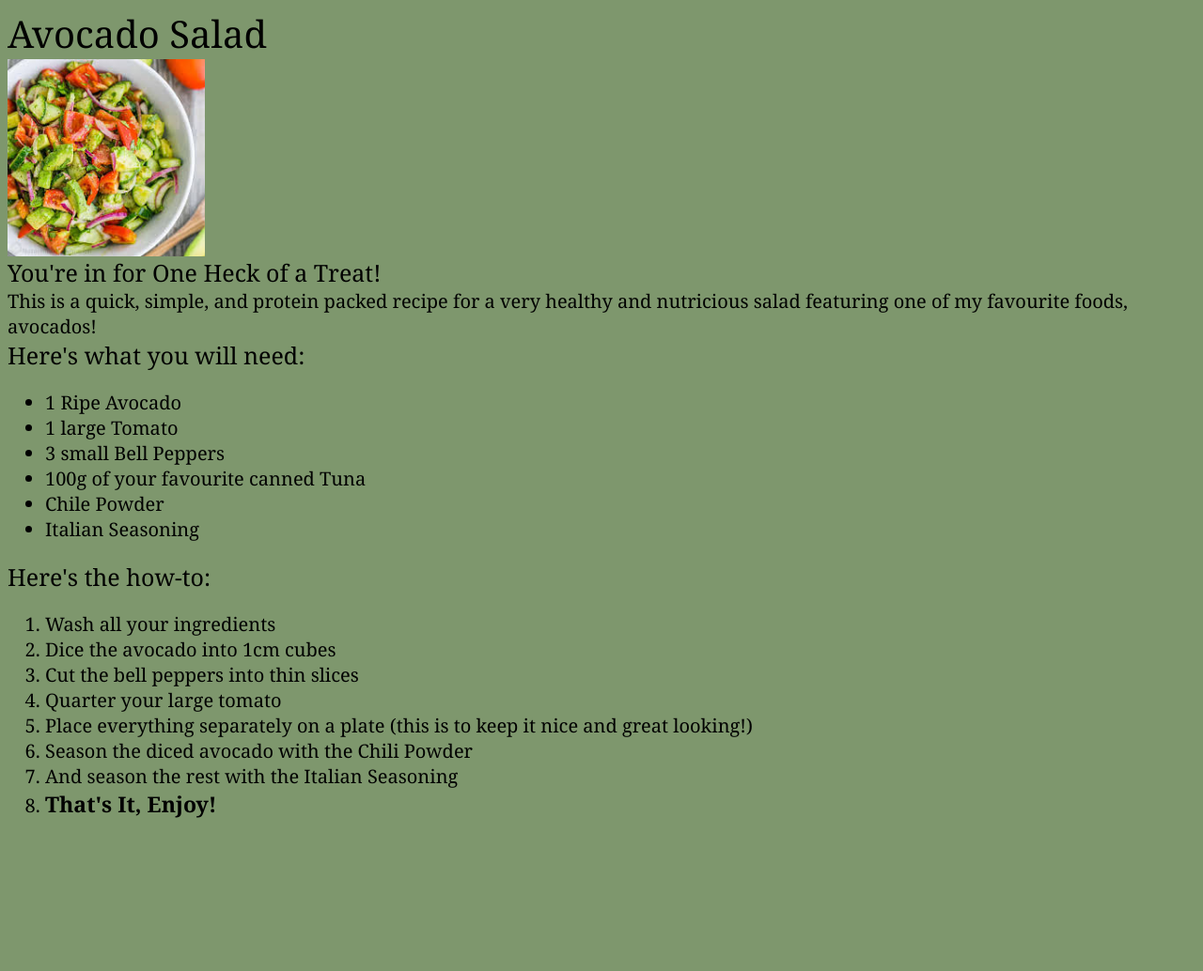
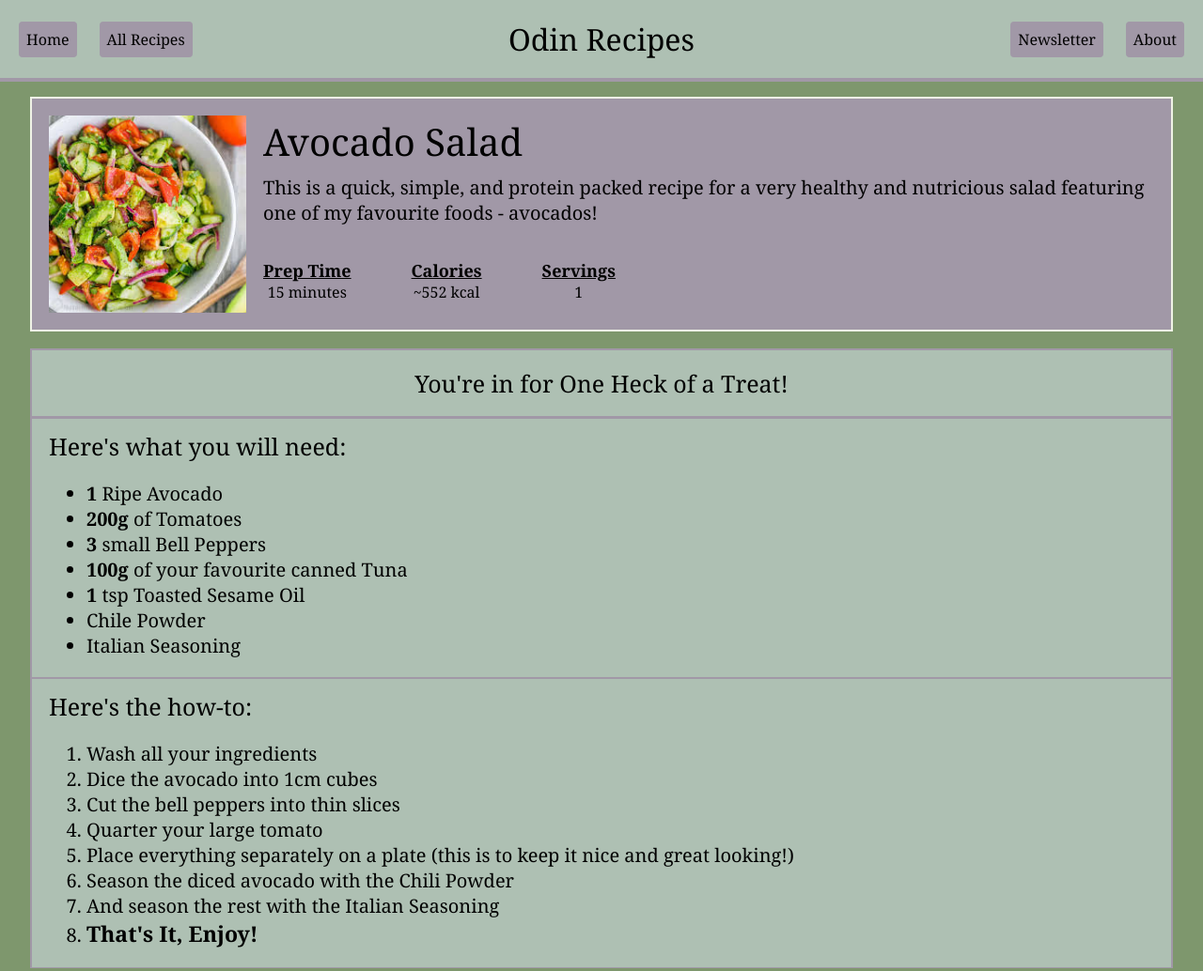
Before and after one commit to UltraForte/odin-recipes, a plain HTML site: page recipes/avocadosalad.html in a window 1280 px wide. Shown: the whole page at 94% size. Before the commit the page ends 900 px from the top, so only its background shows below. Drawn offline with Linux system fonts and the light colour scheme.

Commit message:
create CSS files for each page individualy link the correct stylesheets to the correct pages add divs to Avocado page and prep for adding CSS

```diff
--- a/recipes/avocadosalad.html
+++ b/recipes/avocadosalad.html
@@ -3,33 +3,64 @@
 <head>
     <meta charset="UTF-8">
     <title>Avocado Salad</title>
-    <link rel="stylesheet" href="recipestyle.css">
+    <link rel="stylesheet" href="avocadostyle.css">
     <style>html {background-color: rgb(126, 151, 109);}</style>
 </head>
 <body>
-    <h1>Avocado Salad</h1>
+    <div class="logo">
+        <div class="leftlinks">
+            <a class="homelink" rel="homelink" href="../index.html">Home</a>
+            <a class="homelink" href="#">All Recipes</a>
+        </div>
+        <div id="logotext">Odin Recipes</div>
+        <div class="rightlinks">
+            <a class="homelink" href="#">Newsletter</a>
+            <a class="homelink" href="#">About</a>
+        </div>
+    </div>
+
+
+    <div class="herobanner">
         <img src="../images/avocadosalad.jpeg"
          alt="Avocado Salad Photo">
-
-    <h2>You're in for One Heck of a Treat!</h2>
+        <div class="bannertext">
+            <h1>Avocado Salad</h1>
             <p>This is a quick, simple, and protein packed recipe
                 for a very healthy and nutricious salad featuring
-            one of my favourite foods, avocados!</p>
+                one of my favourite foods - avocados!</p>
+            <div class="details">
+                <div id="preptimebox">
+                    <div class="detailtitle">Prep Time</div>
+                    <div class="detailnumber">15 minutes</div>
+                </div>
+                <div id="caloriesbox">
+                    <div class="detailtitle">Calories</div>
+                    <div class="detailnumber">~552 kcal</div>
+                </div>
+                <div id="servingsbox">
+                    <div class="detailtitle">Servings</div>
+                    <div class="detailnumber">1</div>
+                </div>
+            </div>
+        </div>
+    </div>
 
-    <h2>Here's what you will need:</h2>
-    <p>
+    <h2 class="secondtitle">You're in for One Heck of a Treat!</h2>
+
+    <div class="ingredients"><h2 class="thewhat">Here's what you will need:</h2>
         <ul>
-            <li>1 Ripe Avocado</li>
-            <li>1 large Tomato</li>
-            <li>3 small Bell Peppers</li>
-            <li>100g of your favourite canned Tuna</li>
+            <li><strong>1</strong> Ripe Avocado</li>
+            <li><strong>200g</strong> of Tomatoes</li>
+            <li><strong>3</strong> small Bell Peppers</li>
+            <li><strong>100g</strong> of your favourite canned Tuna</li>
+            <li><strong>1</strong> tsp Toasted Sesame Oil</li>
             <li>Chile Powder</li>
             <li>Italian Seasoning</li>
         </ul>
-    </p>
+    </div>
 
-    <h2>Here's the how-to:</h2>
-    <p>
+    <div class="instructions">
+        <h2 class="thehowto">Here's the how-to:</h2>
             <ol>
                 <li>Wash all your ingredients</li>
                 <li>Dice the avocado into 1cm cubes</li>
@@ -41,6 +72,6 @@
                 <li>And season the rest with the Italian Seasoning</li>
                 <li><strong class="enjoy">That's It, Enjoy!</strong></li>
             </ol>
-    </p>
+        </div>
 </body>
 </html>
--- /dev/null
+++ b/recipes/mangostyle.css
@@ -0,0 +1,139 @@
+/*This is the CSS for the Recipe Pages*/
+html {
+    background-color: rgba(240, 243, 230);
+}
+
+body {
+    font-family: Georgia, 'Times New Roman', Times, serif;
+    display: flex;
+    flex-direction: column;
+}
+
+.logo {
+    display: flex;
+    background-color: rgb(174, 192, 179);
+    margin: -8px;
+    padding: 20px;
+    border-bottom: rgb(161, 152, 167) 4px solid;
+    justify-content: space-between;
+    align-items: center;
+}
+#logotext {
+    text-align: center;
+    font-weight: 500;
+    font-size: 2em;
+
+}
+.leftlinks, .rightlinks {
+    display: flex;
+    color: black;
+    gap: 24px;
+}
+.homelink {
+    background-color: rgb(161, 152, 167);
+    padding: 8px;
+    border-radius: 4px;
+}
+
+
+.herobanner {
+    background-color: rgb(161, 152, 167);
+    margin: 24px;
+    margin-bottom: 18px;
+    padding: 18px;
+    border: solid 2px rgba(240, 243, 230);
+    display: flex;
+    gap: 18px;
+}
+.bannertext {
+    display: flex;
+    flex-direction: column;
+    gap: 8px;
+    height: 210px;
+}
+.details {
+    display: flex;
+    gap: 64px;
+    justify-content: start;
+    margin-top: 28px;
+}
+.detailtitle {
+    text-align: center;
+    font-weight: 700;
+    font-size: 18px;
+    text-decoration: underline;
+}
+.detailnumber {
+    text-align: center;
+}
+
+
+
+.secondtitle {
+    text-align: center;
+    background-color: rgba(174, 192, 179);
+    margin: 0px 24px;
+    padding: 18px;
+    border: solid 2px rgb(161, 152, 167);
+}
+
+
+
+
+                         /*Second Section*/
+.ingredients {
+    background-color: rgba(174, 192, 179);
+    margin: 0px 24px;
+    padding: 0px 18px;
+    border: solid rgb(161, 152, 167);
+    border-width: 1px 2px;
+
+}
+.thewhat {
+    margin-top: 12px;
+
+}
+
+.instructions {
+    background-color: rgba(174, 192, 179);
+    margin: 24px;
+    padding: 0px 18px;
+    border: solid rgb(161, 152, 167);
+    border-width: 1px 2px;
+    margin-top: 0;
+
+}
+.thehowto {
+    margin-top: 12px;
+
+}
+
+
+h1 {
+    font-weight: 520;
+    font-size: 40px;
+    margin: 0;
+}
+h2 {
+    font-weight: 550;
+    font-size: 25px;
+    margin: 0;
+}
+p {
+    font-size: 20px;
+    margin: 0;
+}
+ul, ol {
+    font-size: 20px;
+}
+.enjoy {
+    font-size: 23px;
+}
+img {
+    height: auto;
+    width: 210px;
+}
+a {
+    text-decoration: none;
+    color: rgb(0, 0, 0);
+}
--- /dev/null
+++ b/recipes/quinoastyle.css
@@ -0,0 +1,139 @@
+/*This is the CSS for the Recipe Pages*/
+html {
+    background-color: rgba(240, 243, 230);
+}
+
+body {
+    font-family: Georgia, 'Times New Roman', Times, serif;
+    display: flex;
+    flex-direction: column;
+}
+
+.logo {
+    display: flex;
+    background-color: rgb(174, 192, 179);
+    margin: -8px;
+    padding: 20px;
+    border-bottom: rgb(161, 152, 167) 4px solid;
+    justify-content: space-between;
+    align-items: center;
+}
+#logotext {
+    text-align: center;
+    font-weight: 500;
+    font-size: 2em;
+
+}
+.leftlinks, .rightlinks {
+    display: flex;
+    color: black;
+    gap: 24px;
+}
+.homelink {
+    background-color: rgb(161, 152, 167);
+    padding: 8px;
+    border-radius: 4px;
+}
+
+
+.herobanner {
+    background-color: rgb(161, 152, 167);
+    margin: 24px;
+    margin-bottom: 18px;
+    padding: 18px;
+    border: solid 2px rgba(240, 243, 230);
+    display: flex;
+    gap: 18px;
+}
+.bannertext {
+    display: flex;
+    flex-direction: column;
+    gap: 8px;
+    height: 210px;
+}
+.details {
+    display: flex;
+    gap: 64px;
+    justify-content: start;
+    margin-top: 28px;
+}
+.detailtitle {
+    text-align: center;
+    font-weight: 700;
+    font-size: 18px;
+    text-decoration: underline;
+}
+.detailnumber {
+    text-align: center;
+}
+
+
+
+.secondtitle {
+    text-align: center;
+    background-color: rgba(174, 192, 179);
+    margin: 0px 24px;
+    padding: 18px;
+    border: solid 2px rgb(161, 152, 167);
+}
+
+
+
+
+                         /*Second Section*/
+.ingredients {
+    background-color: rgba(174, 192, 179);
+    margin: 0px 24px;
+    padding: 0px 18px;
+    border: solid rgb(161, 152, 167);
+    border-width: 1px 2px;
+
+}
+.thewhat {
+    margin-top: 12px;
+
+}
+
+.instructions {
+    background-color: rgba(174, 192, 179);
+    margin: 24px;
+    padding: 0px 18px;
+    border: solid rgb(161, 152, 167);
+    border-width: 1px 2px;
+    margin-top: 0;
+
+}
+.thehowto {
+    margin-top: 12px;
+
+}
+
+
+h1 {
+    font-weight: 520;
+    font-size: 40px;
+    margin: 0;
+}
+h2 {
+    font-weight: 550;
+    font-size: 25px;
+    margin: 0;
+}
+p {
+    font-size: 20px;
+    margin: 0;
+}
+ul, ol {
+    font-size: 20px;
+}
+.enjoy {
+    font-size: 23px;
+}
+img {
+    height: auto;
+    width: 210px;
+}
+a {
+    text-decoration: none;
+    color: rgb(0, 0, 0);
+}
```
Also changed, not shown: recipes/mangosmoothie.html (+1 -1 lines), recipes/quinoa.html (+1 -1 lines), recipes/avocadostyle.css (renamed from recipes/recipestyle.css). Lines whose indentation alone changed are shown as unchanged.
